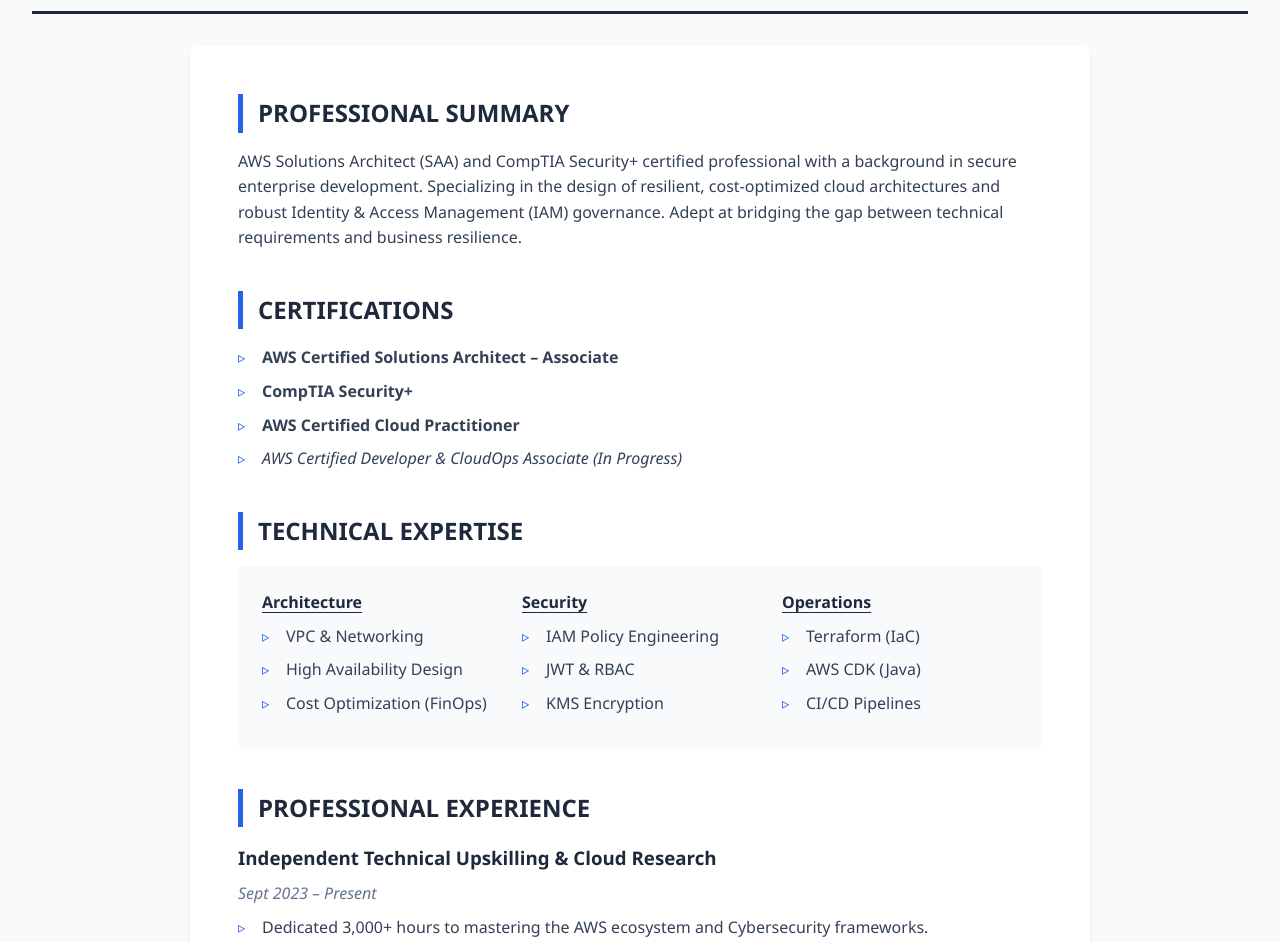
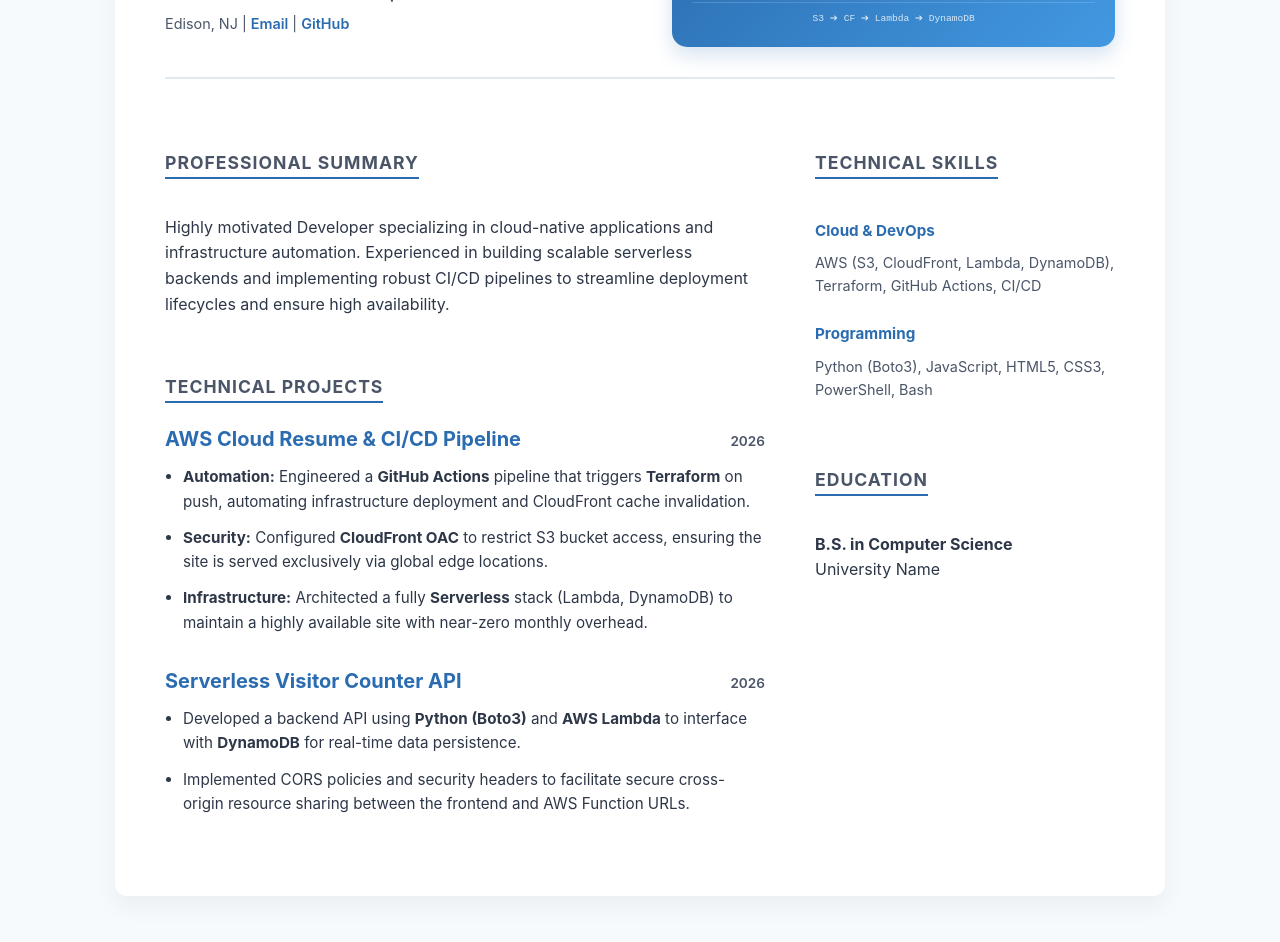
Before and after one commit to donaldtong24/cloud-resume-iac, a plain HTML site: page index.html in a window 1280 px wide. Shown: the part 197-1139 px from the top of the page. Drawn offline with Linux system fonts and the light colour scheme; no server answers.

Commit message:
updated resume

```diff
--- a/index.html
+++ b/index.html
@@ -3,104 +3,87 @@
 <head>
     <meta charset="UTF-8">
     <meta name="viewport" content="width=device-width, initial-scale=1.0">
-    <title>Donald Tong | Cloud Solutions Architect</title>
-    <link rel="stylesheet" href="style.css"> </head>
+    <title>Donald Tong | Cloud Engineer Portfolio</title>
+    <link rel="stylesheet" href="style.css">
+</head>
 <body>
+    <div class="container">
+        <header>
+            <div class="header-content">
+                <h1>Donald Tong</h1>
+                <p class="subtitle">Cloud & Backend Developer</p>
+                <div class="contact-info">
+                    <span>Edison, NJ</span> |
+                    <span><a href="mailto:your-email@example.com">Email</a></span> |
+                    <span><a href="https://github.com/donaldtong24">GitHub</a></span>
+                </div>
+            </div>
 
-    <header>
-        <h1>Donald Tong</h1>
-        <p class="subtitle">Cloud Solutions Architect | Security-Focused Engineer</p>
-        <div class="contact-info">
-            <a href="mailto:donaldtong24@gmail.com">Email</a> |
-            <a href="https://github.com/donaldtong24">GitHub</a> |
-            <a href="#">LinkedIn</a>
+            <div class="counter-card">
+                <span class="counter-label">Live Visitor Count</span>
+                <div id="count" class="counter-number">...</div>
+                <div class="arch-tag">S3 ➔ CF ➔ Lambda ➔ DynamoDB</div>
             </div>
         </header>
 
-    <main>
-        <section id="summary">
+        <div class="main-layout">
+            <div class="left-col">
+                <section>
                     <h2>Professional Summary</h2>
-            <p>
-                AWS Solutions Architect (SAA) and CompTIA Security+ certified professional with a background
-                in secure enterprise development. Specializing in the design of resilient, cost-optimized
-                cloud architectures and robust Identity & Access Management (IAM) governance.
-                Adept at bridging the gap between technical requirements and business resilience.
-            </p>
+                    <p>Highly motivated Developer specializing in cloud-native applications and infrastructure automation. Experienced in building scalable serverless backends and implementing robust CI/CD pipelines to streamline deployment lifecycles and ensure high availability.</p>
                 </section>
 
-        <section id="certifications">
-            <h2>Certifications</h2>
-            <ul>
-                <li><strong>AWS Certified Solutions Architect – Associate</strong></li>
-                <li><strong>CompTIA Security+</strong></li>
-                <li><strong>AWS Certified Cloud Practitioner</strong></li>
-                <li><em>AWS Certified Developer & CloudOps Associate (In Progress)</em></li>
-            </ul>
-        </section>
+                <section>
+                    <h2>Technical Projects</h2>
 
-        <section id="skills">
-            <h2>Technical Expertise</h2>
-            <div class="skills-grid">
-                <div>
-                    <h3>Architecture</h3>
-                    <ul>
-                        <li>VPC & Networking</li>
-                        <li>High Availability Design</li>
-                        <li>Cost Optimization (FinOps)</li>
+                    <div class="project-item">
+                        <div class="project-header">
+                            <h3>AWS Cloud Resume & CI/CD Pipeline</h3>
+                            <span class="date">2026</span>
+                        </div>
+                        <ul class="project-bullets">
+                            <li><strong>Automation:</strong> Engineered a <strong>GitHub Actions</strong> pipeline that triggers <strong>Terraform</strong> on push, automating infrastructure deployment and CloudFront cache invalidation.</li>
+                            <li><strong>Security:</strong> Configured <strong>CloudFront OAC</strong> to restrict S3 bucket access, ensuring the site is served exclusively via global edge locations.</li>
+                            <li><strong>Infrastructure:</strong> Architected a fully <strong>Serverless</strong> stack (Lambda, DynamoDB) to maintain a highly available site with near-zero monthly overhead.</li>
                         </ul>
                     </div>
-                <div>
-                    <h3>Security</h3>
-                    <ul>
-                        <li>IAM Policy Engineering</li>
-                        <li>JWT & RBAC</li>
-                        <li>KMS Encryption</li>
+
+                    <div class="project-item">
+                        <div class="project-header">
+                            <h3>Serverless Visitor Counter API</h3>
+                            <span class="date">2026</span>
+                        </div>
+                        <ul class="project-bullets">
+                            <li>Developed a backend API using <strong>Python (Boto3)</strong> and <strong>AWS Lambda</strong> to interface with <strong>DynamoDB</strong> for real-time data persistence.</li>
+                            <li>Implemented CORS policies and security headers to facilitate secure cross-origin resource sharing between the frontend and AWS Function URLs.</li>
                         </ul>
                     </div>
-                <div>
-                    <h3>Operations</h3>
-                    <ul>
-                        <li>Terraform (IaC)</li>
-                        <li>AWS CDK (Java)</li>
-                        <li>CI/CD Pipelines</li>
-                    </ul>
+                </section>
             </div>
+
+            <div class="right-col">
+                <section>
+                    <h2>Technical Skills</h2>
+                    <div class="skill-group">
+                        <h4>Cloud & DevOps</h4>
+                        <p>AWS (S3, CloudFront, Lambda, DynamoDB), Terraform, GitHub Actions, CI/CD</p>
+                    </div>
+                    <div class="skill-group">
+                        <h4>Programming</h4>
+                        <p>Python (Boto3), JavaScript, HTML5, CSS3, PowerShell, Bash</p>
                     </div>
                 </section>
 
-        <section id="experience">
-            <h2>Professional Experience</h2>
-
-            <div class="job">
-                <h3>Independent Technical Upskilling & Cloud Research</h3>
-                <p class="date">Sept 2023 – Present</p>
-                <ul>
-                    <li>Dedicated 3,000+ hours to mastering the AWS ecosystem and Cybersecurity frameworks.</li>
-                    <li>Designed and deployed 10+ production-ready lab environments using Terraform.</li>
-                    <li>Engineered least-privilege IAM frameworks to mimic enterprise compliance standards.</li>
-                </ul>
+                <section>
+                    <h2>Education</h2>
+                    <div class="edu-item">
+                        <p><strong>B.S. in Computer Science</strong><br>University Name</p>
+                    </div>
+                </section>
+            </div>
+        </div>
     </div>
 
-            <div class="job">
-                <h3>Associate Software Engineer | Infosys LTD</h3>
-                <p class="date">Aug 2022 – Sept 2023</p>
-                <ul>
-                    <li>Collaborated on AWS environment configurations for Java/Spring Boot microservices.</li>
-                    <li>Integrated JWT-based authentication, reducing the attack surface for sensitive endpoints.</li>
-                    <li>Utilized AWS Cloudwatch and Wireshark to monitor system health and resolve bottlenecks.</li>
-                </ul>
-            </div>
-        </section>
-
-        <section id="counter">
-            <p>This page has been viewed <span id="count">...</span> times.</p>
-            <p><small>Architecture: S3 > CloudFront > Lambda (Function URL) > DynamoDB</small></p>
-        </section>
-    </main>
-
-    <footer>
-        <p>&copy; 2026 Donald Tongg | Built with AWS </p>
-    </footer>
-
-    <script src="script.js"></script> </body>
+    <script src="script.js"></script>
+</body>
 </html>
--- a/style.css
+++ b/style.css
@@ -1,165 +1,110 @@
-/* --- Root Variables for Easy Customization --- */
 :root {
-    --primary-color: #1e293b; /* Deep Slate - Professional & Strong */
-    --accent-color: #2563eb;  /* AWS Blue - Trust & Tech */
-    --text-color: #334155;
-    --bg-light: #f8fafc;
-    --white: #ffffff;
+    --primary-blue: #2b6cb0;
+    --accent-blue: #4299e1;
+    --text-dark: #2d3748;
+    --text-light: #4a5568;
     --border-color: #e2e8f0;
-}
-
-/* --- Global Styles --- */
-* {
-    margin: 0;
-    padding: 0;
-    box-sizing: border-box;
+    --bg-gray: #f7fafc;
 }
 
 body {
-    font-family: 'Segoe UI', Tahoma, Geneva, Verdana, sans-serif;
+    font-family: 'Inter', -apple-system, BlinkMacSystemFont, "Segoe UI", Roboto, sans-serif;
+    background-color: var(--bg-gray);
+    color: var(--text-dark);
     line-height: 1.6;
-    color: var(--text-color);
-    background-color: var(--bg-light);
-    padding: 2rem;
+    margin: 0;
+    padding: 40px 20px;
 }
 
-main {
-    max-width: 900px;
-    margin: 0 auto;
-    background: var(--white);
-    padding: 3rem;
-    box-shadow: 0 4px 6px -1px rgba(0, 0, 0, 0.1);
-    border-radius: 8px;
+.container {
+    max-width: 950px;
+    margin: auto;
+    background: white;
+    padding: 50px;
+    box-shadow: 0 10px 25px rgba(0, 0, 0, 0.05);
+    border-radius: 12px;
 }
 
-/* --- Header Section --- */
 header {
-    text-align: center;
-    border-bottom: 3px solid var(--primary-color);
-    padding-bottom: 2rem;
-    margin-bottom: 2rem;
+    display: flex;
+    justify-content: space-between;
+    align-items: center;
+    border-bottom: 2px solid var(--border-color);
+    padding-bottom: 30px;
+    margin-bottom: 30px;
 }
 
-h1 {
-    font-size: 2.5rem;
-    color: var(--primary-color);
+h1 { margin: 0; color: var(--primary-blue); font-size: 2.6rem; letter-spacing: -1px; }
+.subtitle { font-size: 1.2rem; color: var(--text-light); margin: 5px 0; font-weight: 500; }
+.contact-info { font-size: 0.9rem; color: var(--text-light); }
+.contact-info a { color: var(--primary-blue); text-decoration: none; font-weight: 600; }
+
+/* Dashboard Counter Card */
+.counter-card {
+    background: linear-gradient(135deg, var(--primary-blue), var(--accent-blue));
+    color: white;
+    padding: 20px;
+    border-radius: 15px;
+    text-align: center;
+    box-shadow: 0 8px 20px rgba(43, 108, 176, 0.2);
+    min-width: 180px;
+}
+
+.counter-label {
+    display: block;
+    font-size: 0.7rem;
+    text-transform: uppercase;
+    letter-spacing: 1.2px;
+    margin-bottom: 5px;
+    font-weight: 700;
+}
+
+.counter-number {
+    font-size: 2.2rem;
+    font-weight: 800;
+    font-family: 'Monaco', 'Consolas', monospace;
+}
+
+.arch-tag {
+    font-size: 0.6rem;
+    margin-top: 10px;
+    opacity: 0.8;
+    font-family: monospace;
+    border-top: 1px solid rgba(255, 255, 255, 0.2);
+    padding-top: 8px;
+}
+
+/* Layout Columns */
+.main-layout { display: flex; gap: 50px; }
+.left-col { flex: 2; }
+.right-col { flex: 1; }
+
+h2 {
+    font-size: 1.1rem;
     text-transform: uppercase;
     letter-spacing: 1px;
+    color: var(--text-light);
+    border-bottom: 2px solid var(--primary-blue);
+    display: inline-block;
+    margin-top: 40px;
+    margin-bottom: 20px;
 }
 
-.subtitle {
-    font-size: 1.2rem;
-    color: var(--accent-color);
-    font-weight: 600;
-    margin-top: 0.5rem;
+.project-item { margin-bottom: 30px; }
+.project-header { display: flex; justify-content: space-between; align-items: baseline; }
+.project-item h3 { color: var(--primary-blue); margin: 0; font-size: 1.25rem; }
+.date { font-size: 0.85rem; color: var(--text-light); font-weight: 600; }
+
+.project-bullets { padding-left: 18px; margin-top: 10px; }
+.project-bullets li { margin-bottom: 12px; font-size: 0.95rem; color: var(--text-dark); }
+
+.skill-group { margin-bottom: 25px; }
+.skill-group h4 { margin-bottom: 8px; color: var(--primary-blue); font-size: 0.95rem; }
+.skill-group p { font-size: 0.9rem; margin: 0; color: var(--text-light); }
+
+/* Responsive Adjustments */
+@media (max-width: 800px) {
+    .main-layout { flex-direction: column; gap: 20px; }
+    header { flex-direction: column; text-align: center; gap: 25px; }
+    .container { padding: 30px; }
 }
-
-.contact-info {
-    margin-top: 1rem;
-}
-
-.contact-info a {
-    color: var(--text-color);
-    text-decoration: none;
-    font-weight: 500;
-    margin: 0 10px;
-}
-
-.contact-info a:hover {
-    color: var(--accent-color);
-}
-
-/* --- Sections --- */
-section {
-    margin-bottom: 2.5rem;
-}
-
-h2 {
-    font-size: 1.5rem;
-    color: var(--primary-color);
-    border-left: 5px solid var(--accent-color);
-    padding-left: 15px;
-    margin-bottom: 1rem;
-    text-transform: uppercase;
-}
-
-h3 {
-    color: var(--primary-color);
-    margin-bottom: 0.5rem;
-}
-
-ul {
-    list-style-type: none;
-}
-
-ul li {
-    margin-bottom: 0.5rem;
-    position: relative;
-    padding-left: 1.5rem;
-}
-
-ul li::before {
-    content: "▹";
-    position: absolute;
-    left: 0;
-    color: var(--accent-color);
-    font-weight: bold;
-}
-
-/* --- Skills Grid --- */
-.skills-grid {
-    display: grid;
-    grid-template-columns: repeat(auto-fit, minmax(200px, 1fr));
-    gap: 1.5rem;
-    background: var(--bg-light);
-    padding: 1.5rem;
-    border-radius: 6px;
-}
-
-.skills-grid h3 {
-    font-size: 1rem;
-    text-decoration: underline;
-    text-underline-offset: 4px;
-}
-
-/* --- Experience Section --- */
-.job {
-    margin-bottom: 1.5rem;
-}
-
-.date {
-    font-style: italic;
-    color: #64748b;
-    margin-bottom: 0.5rem;
-}
-
-/* --- Visitor Counter Section --- */
-#counter {
-    background: var(--primary-color);
-    color: var(--white);
-    padding: 1.5rem;
-    text-align: center;
-    border-radius: 6px;
-    margin-top: 3rem;
-}
-
-#count {
-    font-size: 1.5rem;
-    font-weight: bold;
-    color: #fbbf24; /* Gold/Amber color for the number */
-}
-
-/* --- Footer --- */
-footer {
-    text-align: center;
-    margin-top: 2rem;
-    font-size: 0.9rem;
-    color: #94a3b8;
-}
-
-/* --- Responsive for Mobile --- */
-@media (max-width: 600px) {
-    body { padding: 1rem; }
-    main { padding: 1.5rem; }
-    h1 { font-size: 1.8rem; }
-}
```
Lines whose indentation alone changed are shown as unchanged.
